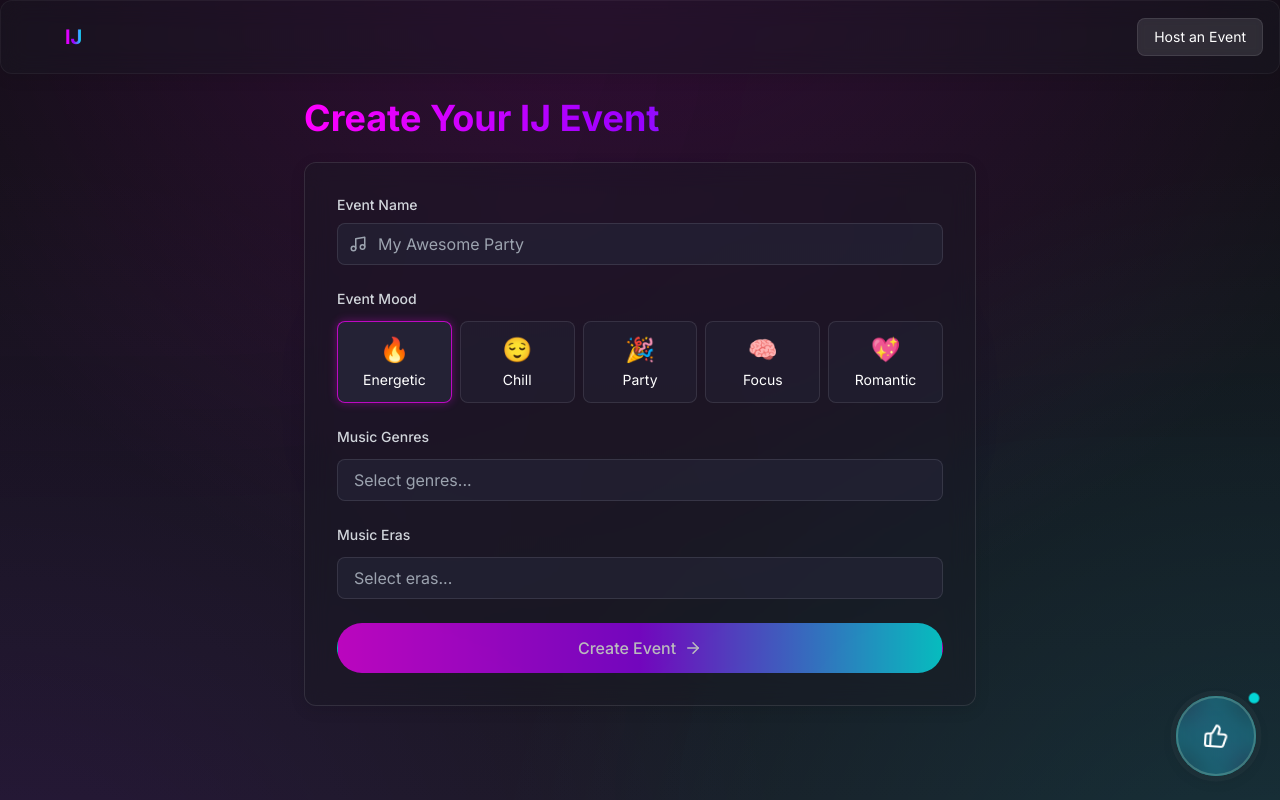
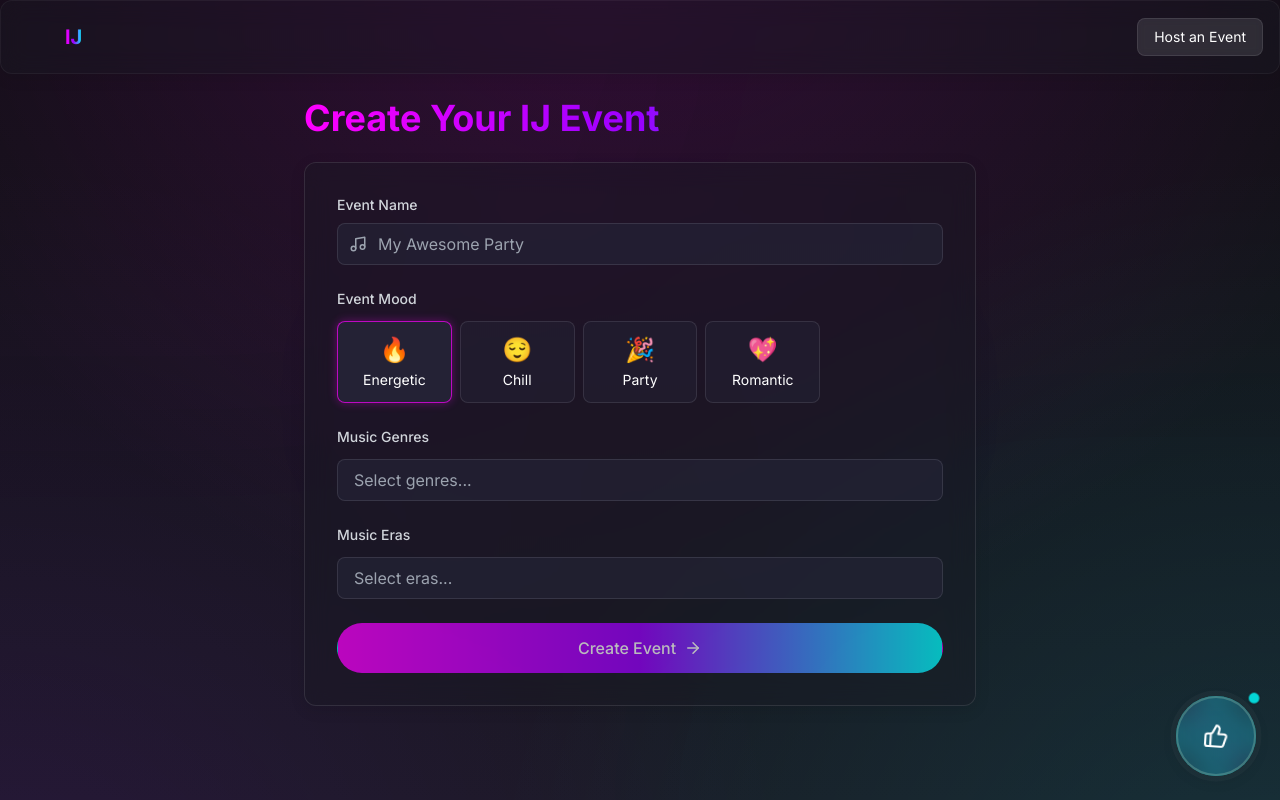
Before and after one commit to guy19191/new-IJ, a React (Vite) app in the folder client/: page /create in a window 1280 px wide. Built offline with nearby package versions, Linux system fonts and the light colour scheme; sample sign-in values are in the browser's storage.

Commit message:
big bang

```diff
--- a/client/src/pages/CreateEvent.tsx
+++ b/client/src/pages/CreateEvent.tsx
@@ -10,7 +10,6 @@ const moodOptions = [
   { id: 'energetic', name: 'Energetic', emoji: '🔥' },
   { id: 'chill', name: 'Chill', emoji: '😌' },
   { id: 'party', name: 'Party', emoji: '🎉' },
-  { id: 'focus', name: 'Focus', emoji: '🧠' },
   { id: 'romantic', name: 'Romantic', emoji: '💖' },
 ];
 
```
